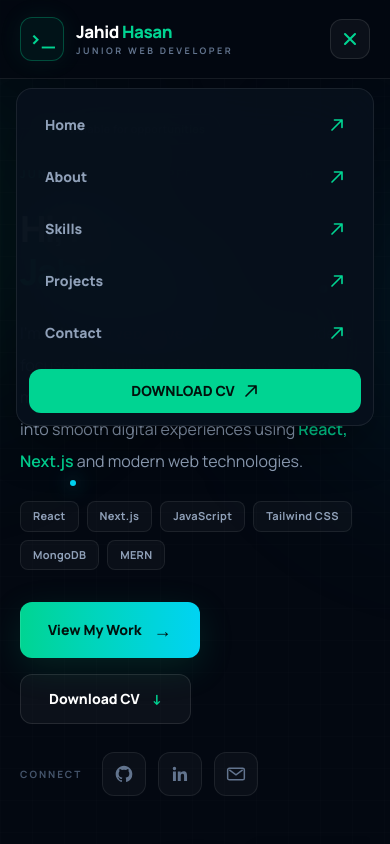
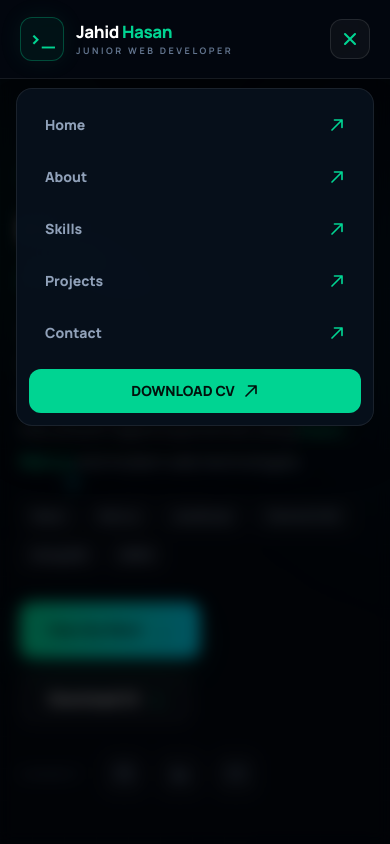
Before and after one commit to jahidhasan-devs/My-Portfolio, a Next.js app: page / in a window 390 px wide. Both pictures are taken after a click on the button 350 px from the left and 39 px from the top of the page. Shown: the top 844 px of the page. Built offline with nearby package versions, Linux system fonts and the light colour scheme.

Commit message:
Mobile responsive

```diff
--- a/src/components/Navbar.jsx
+++ b/src/components/Navbar.jsx
@@ -1,6 +1,6 @@
 "use client";
 
-import React, { useState } from "react";
+import React, { useState, useEffect } from "react";
 import Link from "next/link";
 import { motion, AnimatePresence } from "framer-motion";
 
@@ -21,13 +21,39 @@ const Navbar = () => {
     { name: "Contact", href: "/#contact" },
   ];
 
+  // Close menus on Escape key press and prevent scrolling when modal is open
+  useEffect(() => {
+    const handleKeyDown = (e) => {
+      if (e.key === "Escape") {
+        setIsOpen(false);
+        setIsCvOpen(false);
+      }
+    };
+
+    if (isOpen || isCvOpen) {
+      document.body.style.overflow = "hidden";
+    } else {
+      document.body.style.overflow = "unset";
+    }
+
+    window.addEventListener("keydown", handleKeyDown);
+    return () => {
+      window.removeEventListener("keydown", handleKeyDown);
+      document.body.style.overflow = "unset";
+    };
+  }, [isOpen, isCvOpen]);
+
   return (
     <>
       <nav className="fixed top-0 left-0 w-full z-50 border-b border-white/[0.08] bg-[#030811]/80 backdrop-blur-xl">
         <div className="max-w-7xl mx-auto px-5 md:px-8">
           <div className="h-[78px] flex items-center justify-between">
             {/* ================= LOGO ================= */}
-            <Link href="/" className="group flex items-center gap-3">
+            <Link
+              href="/"
+              onClick={() => setIsOpen(false)}
+              className="group flex items-center gap-3"
+            >
               {/* Terminal Logo */}
               <motion.div
                 whileHover={{ rotate: -4, scale: 1.05 }}
@@ -293,8 +319,20 @@ const Navbar = () => {
         </div>
       </nav>
 
+      {/* ================= MOBILE MENU BACKDROP ================= */}
+      <AnimatePresence>
+        {isOpen && (
+          <motion.div
+            initial={{ opacity: 0 }}
+            animate={{ opacity: 1 }}
+            exit={{ opacity: 0 }}
+            onClick={() => setIsOpen(false)}
+            className="fixed inset-0 z-30 bg-black/60 backdrop-blur-sm lg:hidden"
+          />
+        )}
+      </AnimatePresence>
+
       {/* ================= MOBILE MENU ================= */}
-
       <AnimatePresence>
         {isOpen && (
           <motion.div
```
